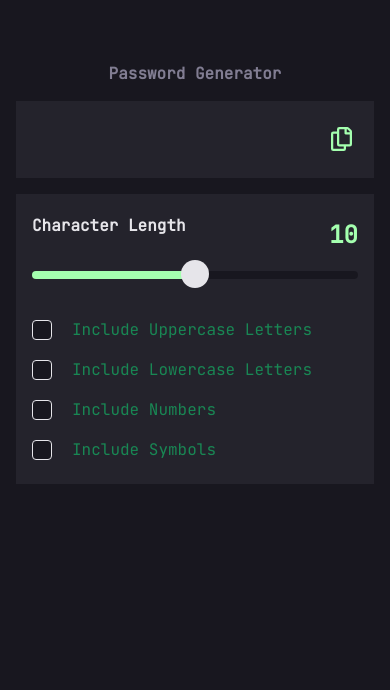
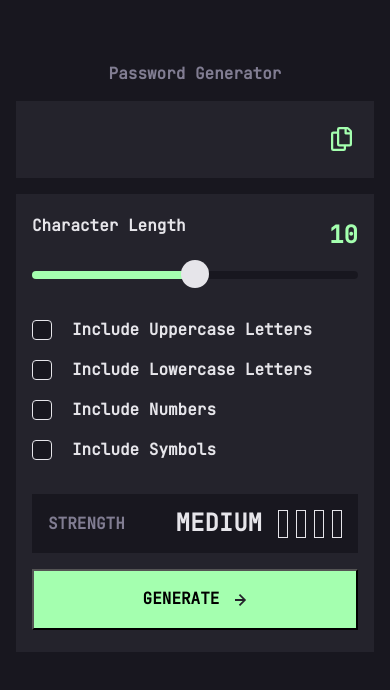
Before and after one commit to Oleksandr-Berd/password-generator, a React (Create React App) app: page / in a window 390 px wide. Shown: the top 690 px of the page. Built offline with nearby package versions, Linux system fonts and the light colour scheme.

Commit message:
made markup and style for mobile

```diff
--- a/src/components/PasswordForm/PasswordForm.tsx
+++ b/src/components/PasswordForm/PasswordForm.tsx
@@ -1,11 +1,11 @@
 import { useFormik } from "formik";
-import Form from "react-bootstrap/Form";
 
 import * as SC from "./PasswordFormStyled"
 
 import optionsCheck from "dataBase/checkOptions.json"
 import { ReactComponent as CopySvg } from "assets/images/icon-copy.svg"
-import {ReactComponent as CheckedArrow} from "assets/images/icon-check.svg"
+import { ReactComponent as ArrowSvg } from "assets/images/icon-arrow-right.svg"
+
 import path from "assets/images/Path 2.png"
 interface IValues {
     password: string,
@@ -13,7 +13,6 @@ interface IValues {
     maxLength: number,
 }
 
-const arrow = CheckedArrow
 
 const PasswordForm = (): JSX.Element => {
 
@@ -33,11 +32,17 @@ const PasswordForm = (): JSX.Element => {
 
     }
 
+    const handleSubmit = (evt: React.FormEvent<HTMLFormElement>):void => {
+        evt.preventDefault()
+        formik.handleSubmit(evt)
+
+    }
+
     const position = Number((formik.values.charLength / formik.values.maxLength * 100).toFixed(2))
 
 
 
-    return (<form>
+    return (<form onSubmit={handleSubmit}>
         <SC.DisplayContainer>
             <SC.Display type="text" value={formik.values.password} disabled />
             <SC.CopyButton><CopySvg /></SC.CopyButton>
@@ -50,13 +55,24 @@ const PasswordForm = (): JSX.Element => {
                 </SC.RangeIndicatorContainer>
                 <SC.Range name="charLength" min={0} max={20} onChange={handleRangeChange} position={position} />
             </div>
-                <SC.CheckBox type='checkbox' id={`check-api-checkbox`}>
-                    {optionsCheck.map((el) => <SC.ChecksContainer>
-                        <SC.CheckInput type='checkbox' isValid arrow={path} />
-                        <Form.Check.Label>{el}</Form.Check.Label>
-                    </SC.ChecksContainer>
-                    )}
-                </SC.CheckBox>
+            <SC.CheckBox type='checkbox' id={`check-api-checkbox`}>
+                {optionsCheck.map((el) => <SC.ChecksContainer key={el}>
+                    <SC.CheckInput type='checkbox' isValid arrow={path} />
+                    <SC.CheckText>{el}</SC.CheckText>
+                </SC.ChecksContainer>
+                )}
+            </SC.CheckBox>
+            <SC.StrengthContainer>
+                <SC.StrengthTitle>strength</SC.StrengthTitle>
+                <SC.StrengthIndicatorContainer>
+                    <SC.StrengthIndicatorText>medium</SC.StrengthIndicatorText>
+                    <SC.StrengthIndicatorItem></SC.StrengthIndicatorItem>
+                    <SC.StrengthIndicatorItem></SC.StrengthIndicatorItem>
+                    <SC.StrengthIndicatorItem></SC.StrengthIndicatorItem>
+                    <SC.StrengthIndicatorItem></SC.StrengthIndicatorItem>
+                </SC.StrengthIndicatorContainer>
+            </SC.StrengthContainer>
+            <SC.SubmitButton type="submit"><span>generate</span> <ArrowSvg /></SC.SubmitButton>
         </SC.OptionContainer>
     </form>);
 }
--- a/src/components/PasswordForm/PasswordFormStyled.ts
+++ b/src/components/PasswordForm/PasswordFormStyled.ts
@@ -132,3 +132,88 @@ export const CheckInput = styled(Form.Check.Input)`
     background-size: 11px 8px;
   }
 `;
+
+export const CheckText = styled(Form.Check.Label)`
+  &&& {
+    color: ${(props) => props.theme.color.text};
+    font-weight: ${props => props.theme.weight.bold};
+    font-size: ${props => props.theme.size.N};
+  }
+`;
+
+export const StrengthContainer = styled.div`
+  display: flex;
+  flex-direction: row;
+  align-items: center;
+  justify-content: space-between;
+
+  margin-top: ${(props) => props.theme.space[8]};
+
+  padding-top: 14px;
+  padding-bottom: 14px;
+  padding-right: ${(props) => props.theme.space[4]};
+  padding-left: ${(props) => props.theme.space[4]};
+
+  background-color: ${props => props.theme.color.background};
+`;
+
+export const StrengthTitle = styled.h3`
+  text-transform: uppercase;
+  color: ${(props) => props.theme.color.textSecondary};
+  font-weight: ${(props) => props.theme.weight.bold};
+  font-size: ${(props) => props.theme.size.N};
+`;
+
+export const StrengthIndicatorContainer = styled.div`
+display: flex;
+flex-direction: row;
+align-items: center;
+`
+
+export const StrengthIndicatorText = styled.h4`
+  margin-right: ${(props) => props.theme.space[4]};
+
+  text-transform: uppercase;
+  line-height: 1.29;
+
+  font-size: ${(props) => props.theme.size.XXN};
+  font-weight: ${(props) => props.theme.weight.bold};
+`;
+
+export const StrengthIndicatorItem = styled.div`
+  width: 10px;
+  height: 28px;
+
+  border: 1px solid ${(props) => props.theme.color.text};
+  line-height: 1.29;
+
+  &:not(:last-child) {
+    margin-right: ${(props) => props.theme.space[2]};
+  }
+`;
+
+export const SubmitButton = styled.button`
+  display: flex;
+  flex-direction: row;
+  align-items: center;
+  justify-content: center;
+
+  width: 100%;
+
+margin-top: ${props => props.theme.space[4]};
+
+  padding-top: 18px;
+  padding-bottom: 18px;
+
+  background-color: ${(props) => props.theme.color.success};
+
+  & > span {
+    margin-right: ${(props) => props.theme.space[4]};
+
+    text-transform: uppercase;
+    line-height: 1.29;
+
+    font-size: ${(props) => props.theme.size.N};
+    font-weight: ${(props) => props.theme.weight.bold};
+  }
+`;
```
